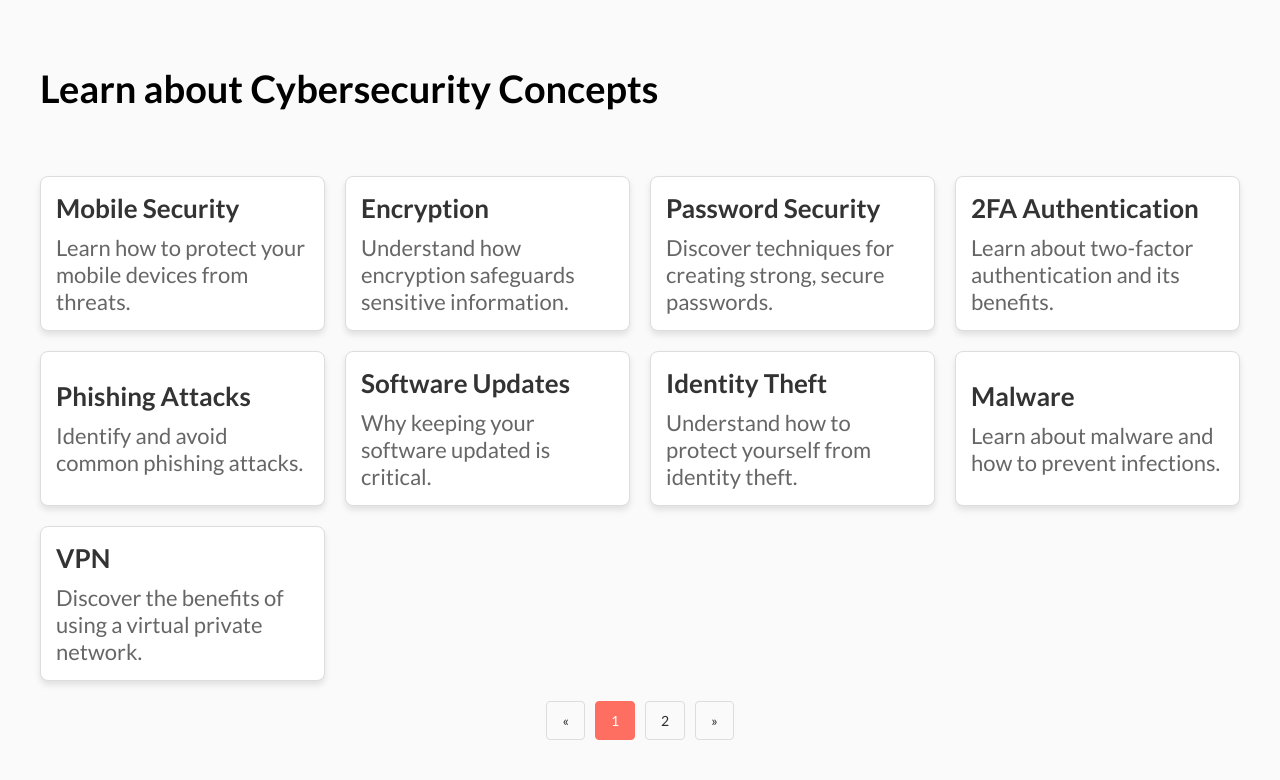
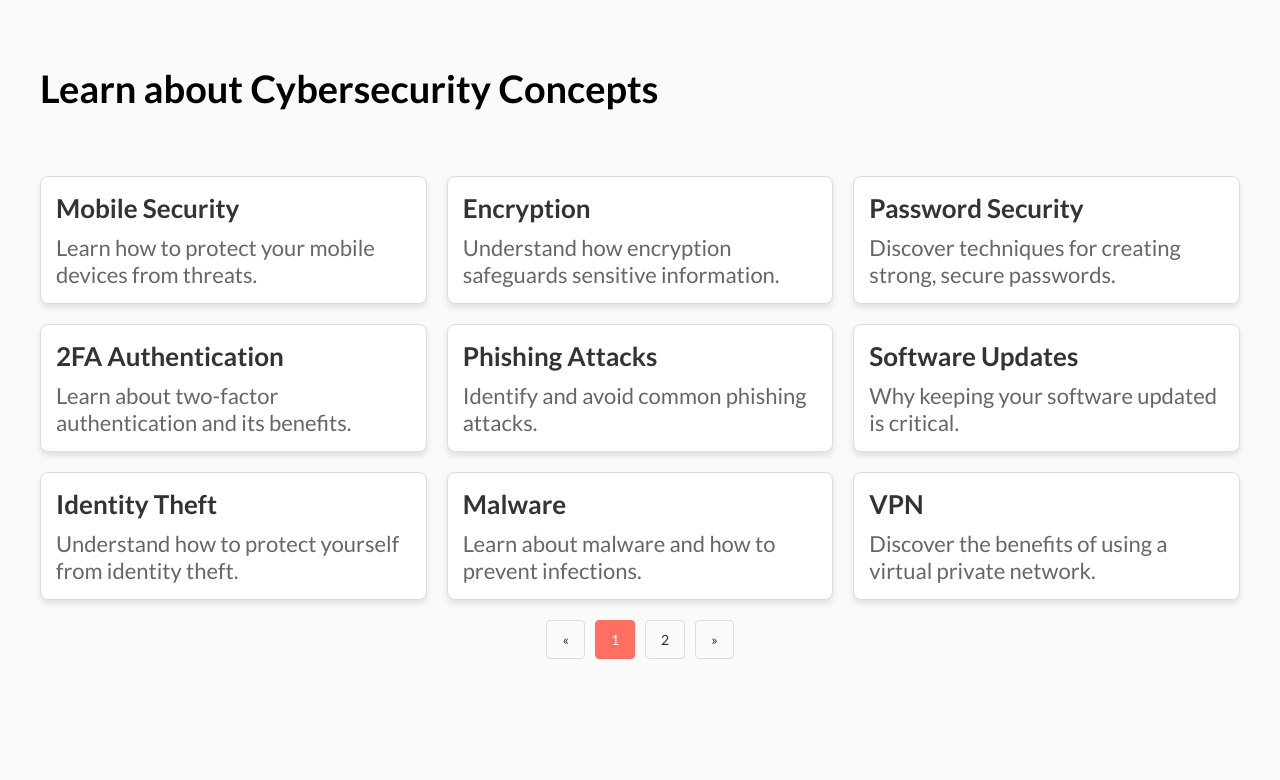
Before and after one commit to sarryteng/lvl4-individual-project, a Flask app: page /1/learn in a window 1280 px wide. Shown: the part 71-851 px from the top of the page. After the commit the page ends 730 px from the top, so only its background shows below. Run offline with Flask 3, Linux system fonts and the light colour scheme; some libraries are stand-ins or nearby versions.

Commit message:
updated card container css

```diff
--- a/src/static/css/base.css
+++ b/src/static/css/base.css
@@ -370,4 +370,8 @@ a.language-switcher {
         font-size: 22px;
     }
 
+    .card-container {
+        grid-template-columns: repeat(auto-fit, minmax(300px, 1fr)); /* Flexible columns */
+
+    }
 }
```
